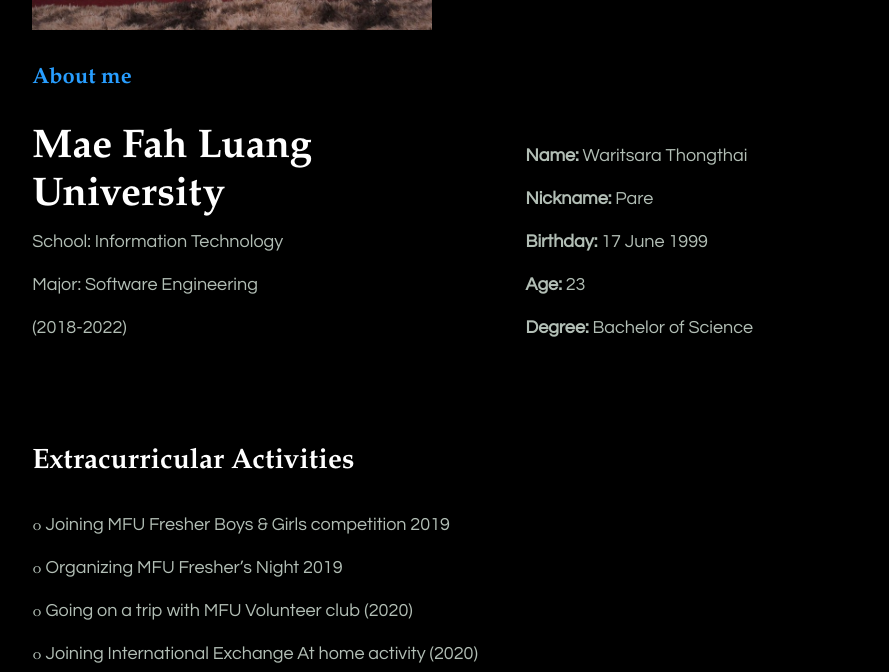
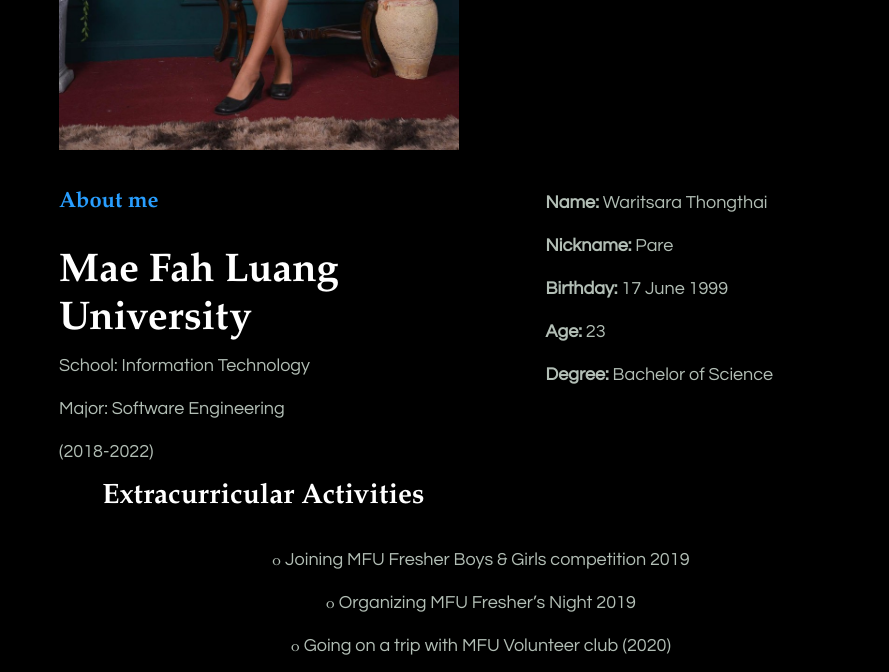
Before and after one commit to Waritsara-T/I-am-Waritsara, a website: page express/index.html in a window 1280 px wide. Shown: the part 693-1365 px from the top of the page, without its empty margins (273-1162 px from the left). Drawn offline with nearby package versions, Linux system fonts and the light colour scheme; a small style sheet from the web is missing.

Commit message:
Update decorate.css

```diff
--- a/express/decorate.css
+++ b/express/decorate.css
@@ -20,22 +20,25 @@
 /* div */
 .container {
     color: white;
+    overflow: visible;
+    width: 800px;
 }
 
-#container-myInfo {
+/* #container-myInfo {
     margin-left: 20%;
-}
+} */
 
 .myInfo-block2, .aboutMe-block2 {
     padding-left: 10%;
 }
 
+#container-myInfo,
 #container-aboutMe,
 #container-mySkills,
 #container-myExperience,
 #container-myContact {
-    margin-top: 10%;
-    margin-left: 20%;
+    margin-top: 120px;
+    margin-left: 250px;
 }
 
 #container-myContact {
@@ -44,7 +47,7 @@
   height: 500px;
 }
 
-.myInfo-block1 {
+.myInfo-block1, .aboutMe-block1 {
   float: left;
 }
 
@@ -64,7 +67,7 @@
 }
 
 .activities {
-    width: 100%;
+    width: 800px;
 }
 
 .myContact-background {
@@ -84,11 +87,7 @@
     position: relative;
 }
 
- .divblock2 {
-    margin-top: 10%;
-}
-
-.divblock3 {
+.divblock2 {
     display: inline-block;
     padding-left: 5%;
     text-align: center;
@@ -276,7 +275,7 @@
     background-color: white;
     top: 0;
     bottom: 0;
-    left: 50%;
+    left: 420px;
     margin-left: -3px;
   }
 
@@ -285,7 +284,7 @@
     padding: 10px 40px;
     position: relative;
     background-color: inherit;
-    width: 50%;
+    width: 420px;
   }
 
   /* The circles on the timeline */
@@ -309,7 +308,7 @@
 
   /* Place the container to the right */
   .right {
-    left: 50%;
+    left: 420px;
   }
 
   /* Add arrows to the left container (pointing right) */
```
